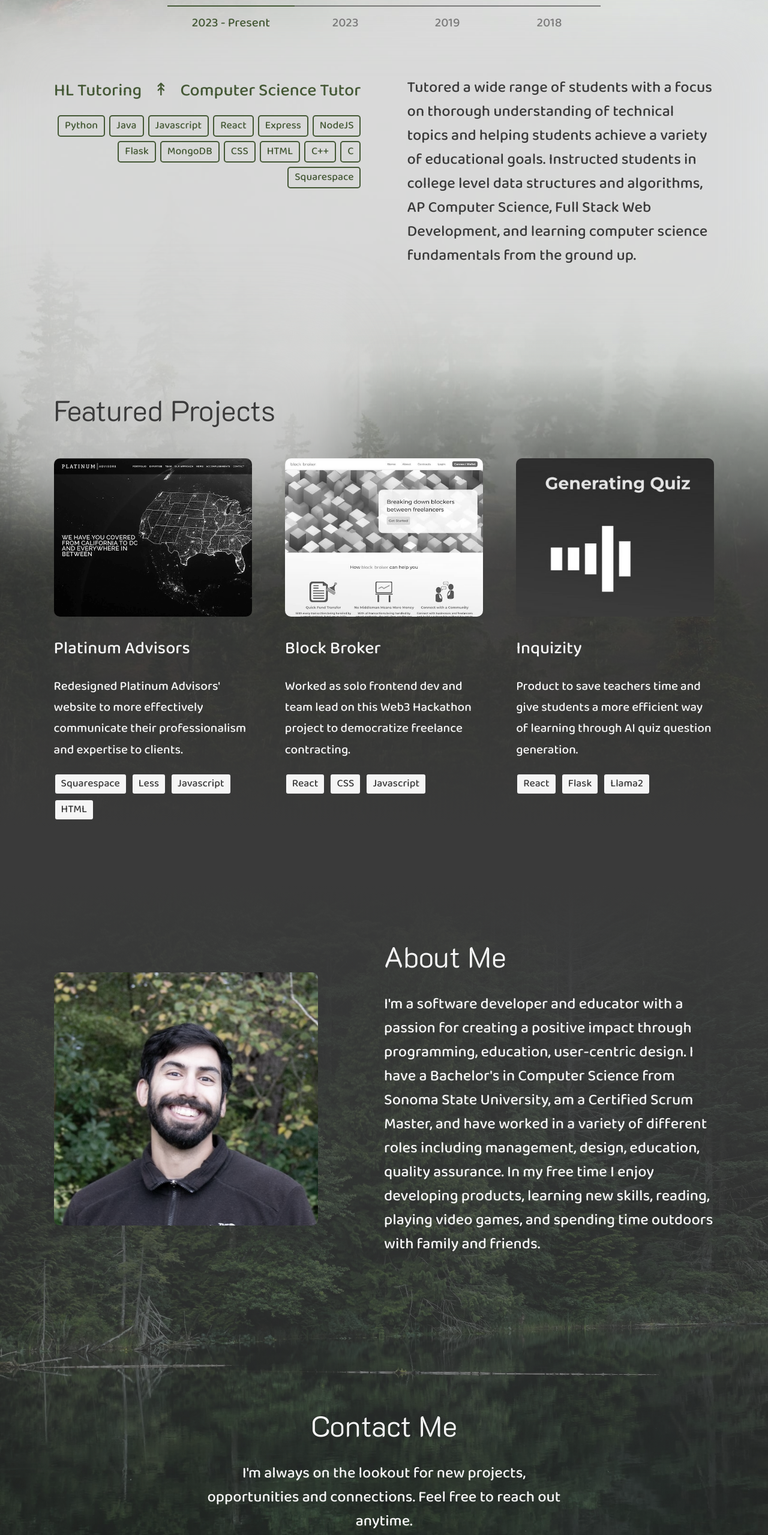
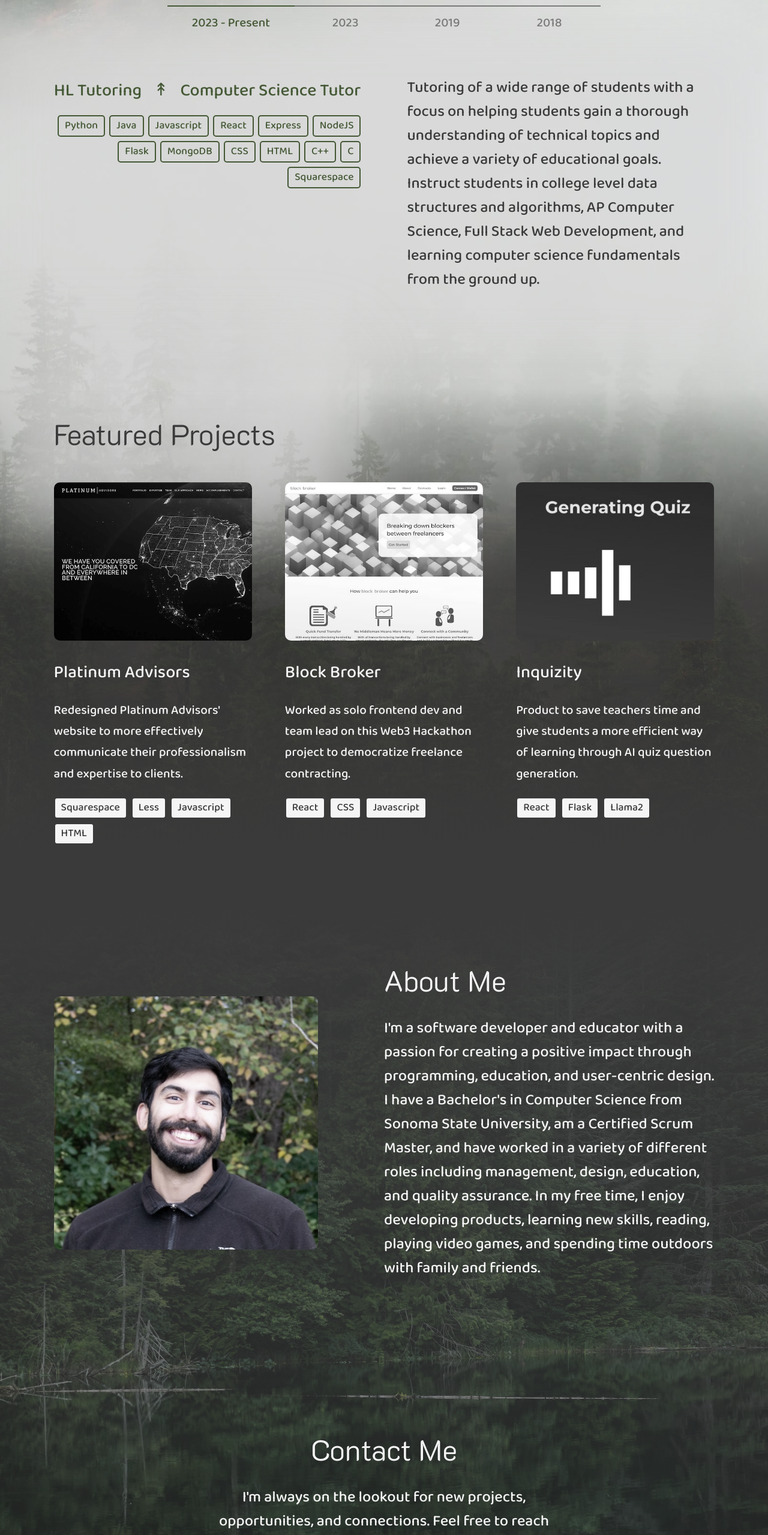
Before and after one commit to hlalljie/Portfolio, a React (Vite) app: page / in a window 1280 px wide. Shown: the part 1190-3749 px from the top of the page at 60% size. Built offline with nearby package versions, Linux system fonts and the light colour scheme.

Commit message:
Fixed Typos in text

```diff
--- a/src/data/ExperienceItems.jsx
+++ b/src/data/ExperienceItems.jsx
@@ -22,7 +22,7 @@ const experienceItems = [
       "C",
       "Squarespace",
     ],
-    description: `Tutored a wide range of students with a focus on thorough understanding of technical topics and helping students achieve a variety of educational goals. Instructed students in college level data structures and algorithms, AP Computer Science, Full Stack Web Development, and learning computer science fundamentals from the ground up.`,
+    description: `Tutoring of a wide range of students with a focus on helping students gain a thorough understanding of technical topics and achieve a variety of educational goals. Instruct students in college level data structures and algorithms, AP Computer Science, Full Stack Web Development, and learning computer science fundamentals from the ground up.`,
   },
   {
     company: "Nav Creative",
@@ -42,7 +42,7 @@ const experienceItems = [
       "Wordpress",
       "Shopify",
     ],
-    description: `Designed and managed over 200 full website builds for small business clients under heavy workloads. Co-created the studio's new core process for web clients, fixing a critical revenue issue. Oversaw all high complexity and technical client lead consultations across their entire lifecycle, streamlining the onboarding of new clients and providing support during the building and offboarding phase of the process.`,
+    description: `Designed and managed over 200 full website builds for small business clients under heavy workloads. Co-created the studio's new core process for web clients, fixing a critical revenue issue. Oversaw all high complexity and technical client lead consultations across their entire lifecycle, streamlining the onboarding of new clients and providing support during the building and offboarding phases of the process.`,
   },
   {
     company: "Silicon Valley 4u",
@@ -53,7 +53,7 @@ const experienceItems = [
       short: "2019",
     },
     technologies: ["Python", "Scratch", "Blender"],
-    description: `Taught a variety of courses in Python, Scratch,  and Blender 3D. Adapting curriculum to different age groups (6-14), class sizes (4-11), as well as many different skill levels and interests. Communicated with parents, and supervisors to meet goals while providing an engaging class environment. Worked in multiple locations with different stakeholders, resources, and lesson formats`,
+    description: `Taught a variety of courses in Python, Scratch, and Blender 3D, adapting curriculum to different age groups (6-14), class sizes (4-11), as well as many different skill levels and interests. Communicated with parents and supervisors to meet goals while providing an engaging class environment. Responsible for multiple classroom locations with different stakeholders, resources, and lesson formats`,
   },
   {
     company: "Scale API",
@@ -64,7 +64,7 @@ const experienceItems = [
       short: "2018",
     },
     technologies: ["Scale 3d Lidar Annotations", "Google Sheets"],
-    description: `Ensured superior quality for AI training data annotations, through detailed review and feedback to annotators. Promoted to Associate for dedicated effort to the team and projects. Addressed/aided in resolving bugs in annotation software for better annotation quality and annotation ease. Developed training material to improve annotation accuracy and train new annotation reviewers at scale.`,
+    description: `Ensured superior quality for AI training data annotations through detailed review and feedback to annotators. Promoted to Associate for dedicated effort to the team and projects. Addressed/aided in resolving bugs in annotation software for better annotation quality and annotation ease. Developed training material to improve annotation accuracy and train new annotation reviewers at scale.`,
   },
 ];
 
--- a/src/pages/HomeSections/HomeAbout.jsx
+++ b/src/pages/HomeSections/HomeAbout.jsx
@@ -90,12 +90,12 @@ function HomeAbout() {
               <h2 className="sectionTitle">About Me</h2>
               <p>
                 I'm a software developer and educator with a passion for
-                creating a positive impact through programming, education,
+                creating a positive impact through programming, education, and
                 user-centric design. I have a Bachelor's in Computer Science
                 from Sonoma State University, am a Certified Scrum Master, and
                 have worked in a variety of different roles including
-                management, design, education, quality assurance. In my free
-                time I enjoy developing products, learning new skills, reading,
+                management, design, education, and quality assurance. In my free
+                time, I enjoy developing products, learning new skills, reading,
                 playing video games, and spending time outdoors with family and
                 friends.
               </p>
--- a/src/pages/HomeSections/HomeContact.jsx
+++ b/src/pages/HomeSections/HomeContact.jsx
@@ -69,7 +69,7 @@ function HomeContact() {
             <div className="textContainer">
               <h2 className="sectionTitle">Contact Me</h2>
               <p>
-                I'm always on the lookout for new projects, opportunities and
+                I'm always on the lookout for new projects, opportunities, and
                 connections. Feel free to reach out anytime.
               </p>
               <a href="mailto:haydenlalljie@gmail.com">
```
